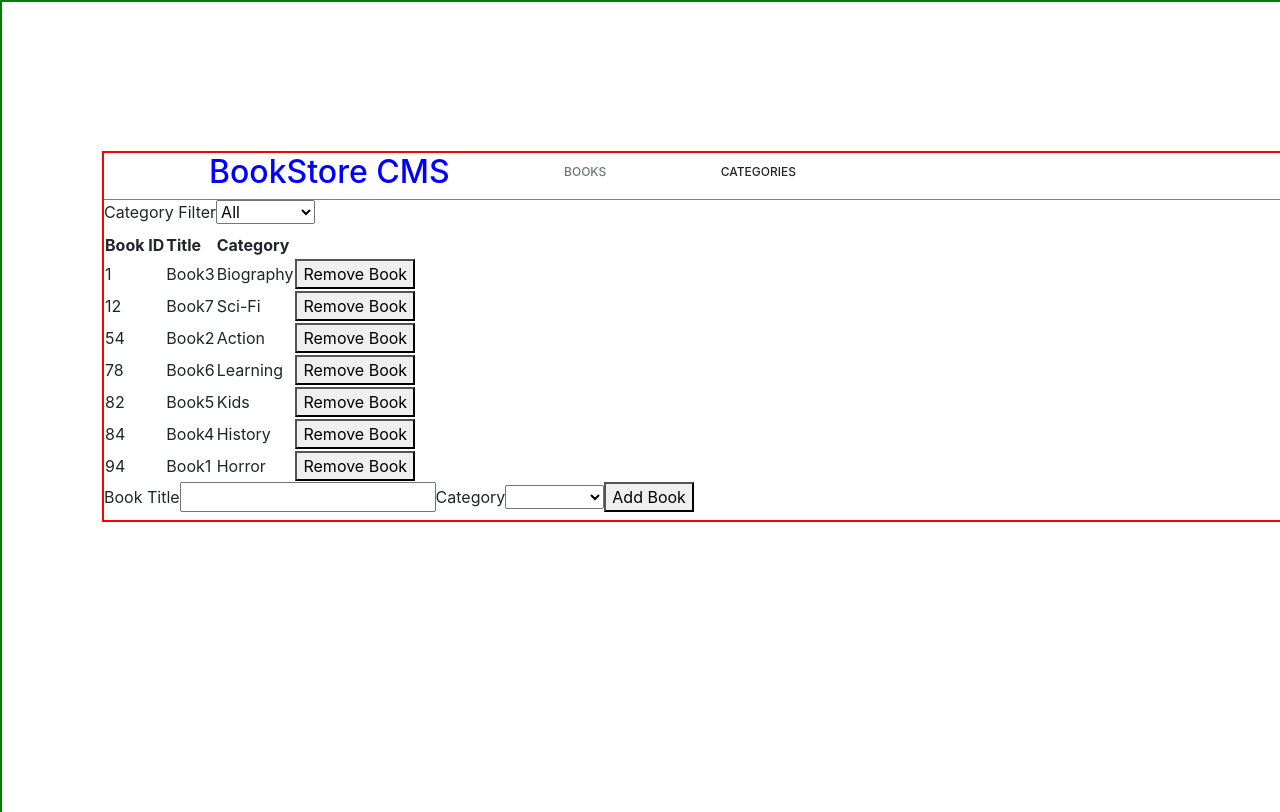
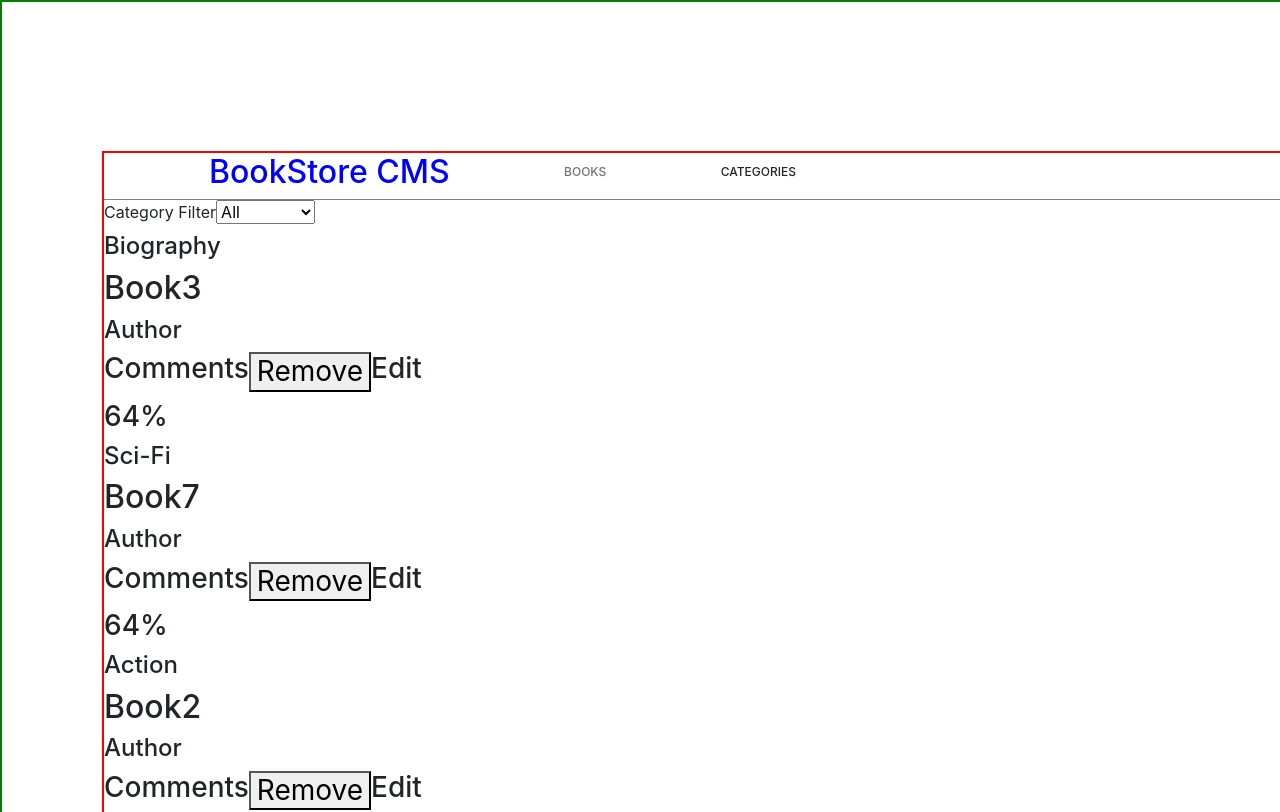
Before and after one commit to mke2111/bookstore, a React (Create React App) app: page / in a window 1280 px wide. Shown: the top 812 px of the page. Built offline with nearby package versions, Linux system fonts and the light colour scheme.

Commit message:
Style author, category and title for each book

```diff
--- a/src/Components/Book.js
+++ b/src/Components/Book.js
@@ -1,8 +1,10 @@
+/* eslint-disable no-unused-vars */
 import React from 'react';
 import PropTypes from 'prop-types';
 
 const Book = ({ book, delete: handleRemoveBook }) => (
-  <tr>
+  <div>
+    {/* <tr>
       <td>
         {book.id}
       </td>
@@ -15,7 +17,27 @@ const Book = ({ book, delete: handleRemoveBook }) => (
       <td>
         <button type="button" onClick={() => handleRemoveBook(book)}>Remove Book</button>
       </td>
-  </tr>
+    </tr> */}
+    <div>
+      <div>
+        <h4>{ book.category }</h4>
+        <h2>
+          {book.title}
+        </h2>
+        <h4>Author</h4>
+      </div>
+      <div className="d-flex flex-row">
+        <h3>Comments</h3>
+        <h3>
+          <button type="button" onClick={() => handleRemoveBook(book)}>Remove</button>
+        </h3>
+        <h3>Edit</h3>
+      </div>
+    </div>
+    <div>
+      <h3>64%</h3>
+    </div>
+  </div>
 );
 
 Book.propTypes = {
--- a/src/Containers/BooksList.js
+++ b/src/Containers/BooksList.js
@@ -24,7 +24,7 @@ const BooksList = ({
   return (
     <>
       <CategoryFilter handleFilter={changeCategory} />
-      <table>
+      {/* <table>
         <thead>
           <tr>
             <th>
@@ -38,10 +38,10 @@ const BooksList = ({
             </th>
           </tr>
         </thead>
-        <tbody>
-          {filteredBooks().map((book) => <Book key={book.id} book={book} delete={handleRemoveBook} />)}
-        </tbody>
-      </table>
+        <tbody> */}
+      {filteredBooks().map((book) => <Book key={book.id} book={book} delete={handleRemoveBook} />)}
+      {/* </tbody>
+      </table> */}
     </>
   );
 };
```
Lines whose indentation alone changed are shown as unchanged.
